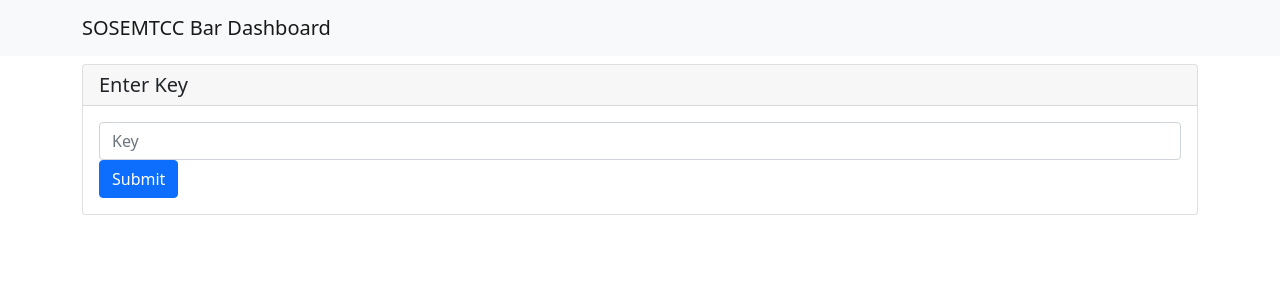
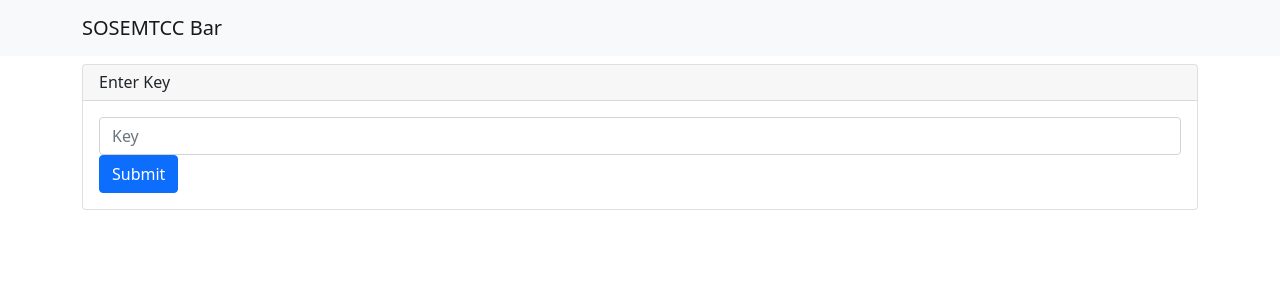
Before and after one commit to c-m-hunt/sosemtcc-bar, a React (Create React App) app in the folder client/: page / in a window 1280 px wide. Shown: the top 300 px of the page. Built offline with nearby package versions, Linux system fonts and the light colour scheme.

Commit message:
Fix fetching bug

```diff
--- a/client/src/App.css
+++ b/client/src/App.css
@@ -1,5 +1,10 @@
 .App {
   text-align: left;
+  font-size: 0.8rem;
+}
+
+h5 {
+  font-size: 1rem;
 }
 
 .card {
--- a/client/src/components/App/KeyForm.tsx
+++ b/client/src/components/App/KeyForm.tsx
@@ -1,8 +1,8 @@
-import React, { MouseEventHandler, useState } from "react";
+import React, { useState } from "react";
 import { Form, Button, Card, Alert } from "react-bootstrap";
 import { useDispatch } from "react-redux";
 import { setKey } from "../../store/appSlice";
-import { saveKeyToLocalStorage } from '../../utils'
+import { saveKeyToLocalStorage } from "../../utils";
 
 export const KeyForm = () => {
   const dispatch = useDispatch();
--- a/client/src/components/Discount.tsx
+++ b/client/src/components/Discount.tsx
@@ -10,15 +10,16 @@ export const Discount = () => {
   const {
     data: discounts,
     isLoading,
+    isFetching,
     refetch: refetechDiscount,
   } = useFetchDiscountQuery();
   const [insertDiscount, insertDiscountResult] = useInsertDiscountMutation();
   const [deleteDiscount, deleteDiscountResult] = useDeleteDiscountMutation();
-
   const discount = discounts?.length === 1 ? discounts[0] : null;
 
   const loading =
     isLoading ||
+    isFetching ||
     insertDiscountResult.isLoading ||
     deleteDiscountResult.isLoading;
 
--- a/client/src/components/NavBar.tsx
+++ b/client/src/components/NavBar.tsx
@@ -7,28 +7,27 @@ import { deleteKeyFromLocalStorage } from "../utils";
 import { barApi, DISCOUNT_TAG, ORDER_TAG } from "../store/services/bar";
 
 export const NavBar = () => {
-
   const key = useSelector((state: RootState) => state.app.key);
   const dispatch = useDispatch();
 
   const handleLogout = () => {
     dispatch(setKey(""));
     dispatch(barApi.util.invalidateTags([DISCOUNT_TAG, ORDER_TAG]));
-    deleteKeyFromLocalStorage()
-  }
+    deleteKeyFromLocalStorage();
+  };
 
   return (
     <Navbar bg="light" expand="lg">
       <Container>
-        <Navbar.Brand href="#home">SOSEMTCC Bar Dashboard</Navbar.Brand>
+        <Navbar.Brand href="#home">SOSEMTCC Bar</Navbar.Brand>
         {key && (
-          <Navbar.Collapse className="justify-content-end">
+          <Navbar className="justify-content-end">
             <Navbar.Text>
               <Button variant={"primary"} onClick={handleLogout}>
                 Logout
               </Button>
             </Navbar.Text>
-          </Navbar.Collapse>
+          </Navbar>
         )}
       </Container>
     </Navbar>
--- a/client/src/components/Orders/DateOverview.tsx
+++ b/client/src/components/Orders/DateOverview.tsx
@@ -9,7 +9,7 @@ interface DateOverviewProps {
 }
 
 export const DateOverview = ({ date }: DateOverviewProps) => {
-  const { data: orders, error, isLoading } = useFetchOrdersQuery();
+  const { data: orders, isLoading } = useFetchOrdersQuery();
   const [selectedDate, setSelectedDate] = useState(date);
   if (orders && orders.length > 0 && !selectedDate) {
     setSelectedDate(
--- a/client/src/components/Orders/DateSummary.tsx
+++ b/client/src/components/Orders/DateSummary.tsx
@@ -1,11 +1,10 @@
 import React from "react";
 import { Card, Alert, Table } from "react-bootstrap";
-import { Order } from "square";
 import { useFetchOrdersQuery } from "../../store/services/bar";
 import { groupOrdersByDate } from "../../utils";
 
 export const DateSummary = () => {
-  const { data: orders, error, isLoading } = useFetchOrdersQuery();
+  const { data: orders, isLoading } = useFetchOrdersQuery();
 
   const ordersByDate = groupOrdersByDate(orders || []);
 
--- a/client/src/store/services/bar.ts
+++ b/client/src/store/services/bar.ts
@@ -59,6 +59,7 @@ export const barApi = createApi({
 
 export const {
   useFetchDiscountQuery,
+  useLazyFetchDiscountQuery,
   useInsertDiscountMutation,
   useDeleteDiscountMutation,
   useFetchOrdersQuery,
--- a/client/src/types.ts
+++ b/client/src/types.ts
@@ -1,4 +1,4 @@
-export * from './serverTypes';
+export * from "./serverTypes";
 
 export interface Config {
   apiBaseUrl: string;
```
Also changed, not shown: client/src/serverTypes.ts (line endings or trailing spaces).
